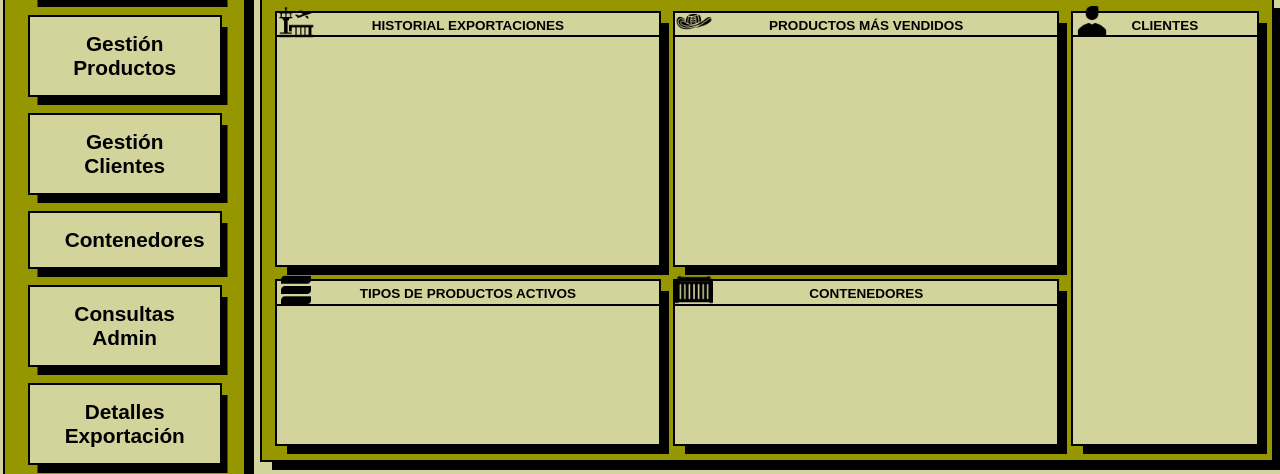
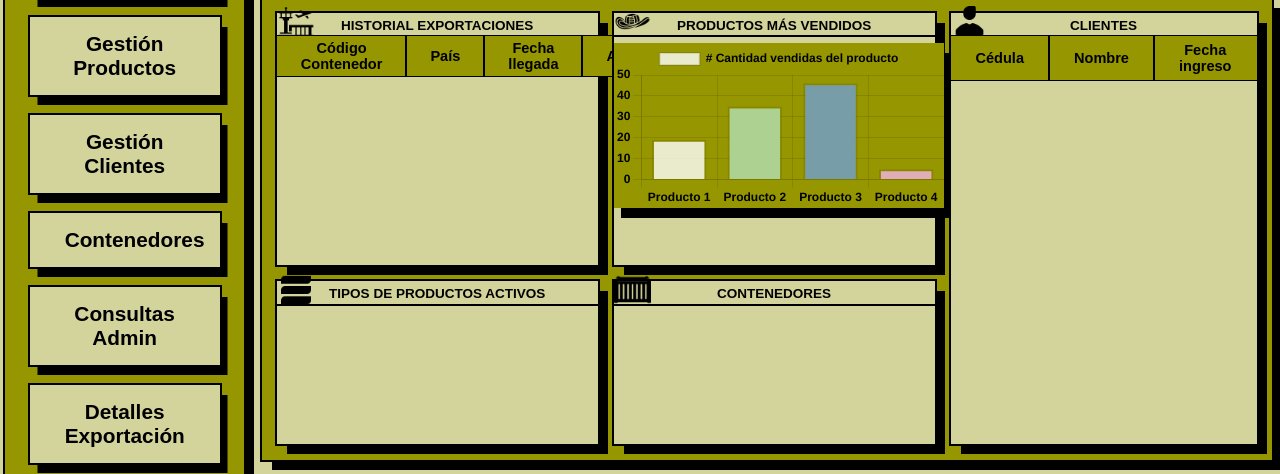
Before and after one commit to EyelessCode/PROYECTO-PANAMA_SOMBREROS, a plain HTML site: page frontend/public/view/admin/home.html in a window 1280 px wide. Shown: the part 169-643 px from the top of the page. Drawn offline with nearby package versions, Linux system fonts and the light colour scheme; a web font is replaced by a local one.

Commit message:
Add dashboard tables and sales chart to admin home
Introduced export history and clients tables, and added a bar chart for most sold products on the admin dashboard. Updated CSS for new table and chart styles, and included Chart.js with a new util.js script to render the sales chart.

```diff
--- a/frontend/public/static/css/admin/home.css
+++ b/frontend/public/static/css/admin/home.css
@@ -21,7 +21,7 @@
 }
 
 .contenedorDashboard div{
-    box-shadow: 10px 10px black;
+    /* box-shadow: 10px 10px black; */
     position: relative;
 }
 
@@ -76,6 +76,40 @@
     grid-row: span 3/span 3;
     outline: 2px solid black;
     background-color: rgb(211, 211, 156);
+    box-shadow: 10px 10px black;
+
+}
+
+.board-histExporta .tabla-expo{
+    font-size: 0.7em;
+
+}
+
+.board-histExporta .tabla-expo table{
+    margin-top: 3.5px;
+    border-collapse: collapse;
+    width: 100%;
+}
+
+.tabla-expo table thead tr th{
+    background-color: rgb(150, 150, 0);
+    padding: 6px 24px;
+}
+
+.tabla-expo table thead tr th,
+.tabla-expo table tbody tr td{
+    text-align: center;
+    padding: 4.1px 24px;
+    outline: 0.2px solid black;
+}
+
+.tabla-expo table tbody tr td{
+    font-size: 0.7em;
+}
+
+.tabla-expo table tbody tr:nth-child(even){
+    background-color: rgb(165, 165, 121);
+    font-weight: bolder;
 }
 
 .contenedorDashboard .board-products-masVendidos{
@@ -84,6 +118,22 @@
     grid-column-start: 3;
     outline: 2px solid black;
     background-color: rgb(211, 211, 156);
+    box-shadow: 10px 10px black;
+}
+
+.board-products-masVendidos .grafico-board{
+    display: flex;
+    justify-content: center;
+    align-items: center;
+    width: 330px;
+    margin: 10px auto 0;
+    box-shadow: 7px 10px black;
+}
+
+.grafico-board #grafico-bar-vendidos{
+    /* height: auto; */
+    background-color: rgb(150, 150, 0);
+
 }
 
 .contenedorDashboard .board-clientes{
@@ -91,6 +141,43 @@
     grid-column-start: 5;
     outline: 2px solid black;
     background-color: rgb(211, 211, 156);
+    box-shadow: 10px 10px black;
+
+}
+
+.board-clientes .tabla-clientes{
+    font-size: 0.7em;
+
+}
+
+.board-clientes .tabla-clientes table{
+    margin-top: 3.5px;
+    border-collapse: collapse;
+    width: 100%;
+}
+
+.tabla-clientes table thead tr th,
+.tabla-clientes table tbody tr td{
+    padding: 6px 25px;
+    outline: 0.2px solid black;
+    width: 100%;
+    text-align: center;
+}
+
+.tabla-clientes table thead tr th{
+    background-color: rgb(150, 150, 0);
+
+
+}
+
+.tabla-clientes table tbody tr td{
+    font-size: 0.7em;
+
+}
+
+.tabla-clientes table tbody tr:nth-child(even){
+    background-color: rgb(165, 165, 121);
+    font-weight: bolder;
 }
 
 .contenedorDashboard .board-tipoSombrero{
@@ -99,6 +186,8 @@
     grid-row-start: 4;
     outline: 2px solid black;
     background-color: rgb(211, 211, 156);
+    box-shadow: 10px 10px black;
+
 }
 
 .contenedorDashboard .board-contenedores{
@@ -108,4 +197,6 @@
     grid-row-start: 4;
     outline: 2px solid black;
     background-color: rgb(211, 211, 156);
+    box-shadow: 10px 10px black;
+
 }
--- /dev/null
+++ b/frontend/public/static/js/admin/home/util.js
@@ -0,0 +1,38 @@
+const ctx = document.getElementById('grafico-bar-vendidos');
+
+Chart.defaults.color = 'black'
+Chart.defaults.font.weight="bolder"
+new Chart(ctx, {
+    type: 'bar',
+    data: {
+        labels: ['Producto 1', 'Producto 2',
+            'Producto 3', 'Producto 4'],
+        datasets: [{
+            label: '# Cantidad vendidas del producto',
+            data: [19,35,46,5],
+            borderWidth: 2,
+            backgroundColor: ['rgb(255, 255, 255,0.8)','rgb(173, 209, 144)',
+                'rgb(119, 157, 168)','rgb(224, 173, 184)',
+                //? Por si hay otros más
+                'rgb(255, 255, 255,0.8)','rgb(173, 209, 144)',
+                'rgb(119, 157, 168)','rgb(224, 173, 184)'
+            ]
+        }]
+    },
+    options: {
+        scales: {
+            y: {
+                beginAtZero: true,
+                stepSize:5,
+                // ticks:{
+                //     color:'black'
+                // }
+            },
+            x:{
+                // ticks:{
+                //     color:'black'
+                // }
+            }
+        }
+    }
+});
--- a/frontend/public/view/admin/home.html
+++ b/frontend/public/view/admin/home.html
@@ -11,6 +11,8 @@
             href="../../static/img/icon/icon-dashboard.ico" type="image/x-icon"> <!--? Ruta Test -->
         <link rel="stylesheet" href="../../static/css/admin/style.css"> <!--? Ruta Test -->
         <link rel="stylesheet" href="../../static/css/admin/home.css"> <!--? Ruta Test -->
+        <script defer src="https://cdn.jsdelivr.net/npm/chart.js"></script>
+        <script defer src="../../static/js/admin/home/util.js"></script> <!--? Ruta Test -->
         <title>Dashboard | Administración</title>
     </head>
     <body>
@@ -62,6 +64,23 @@
                 </span>
                 <h4>Historial Exportaciones</h4>
                 <div class="line"></div>
+                <div class="tabla-board tabla-expo">
+                    <table>
+                        <thead>
+                            <tr>
+                                <th>Código Contenedor</th>
+                                <th>País</th>
+                                <th>Fecha llegada</th>
+                                <th>Activo</th>
+                            </tr>
+                        </thead>
+                        <tbody>
+                            <!--* dinámicoo -->
+                            <!--? ejemploo  -->
+                        </tbody>
+                        <!--? máixmo 8 filas (con encabezado) -->
+                    </table>
+                </div>
             </div>
 
             <div class="board-products-masVendidos">
@@ -71,7 +90,9 @@
                 </span>
                 <h4>Productos más vendidos</h4>
                 <div class="line"></div>
-
+                <div class="grafico-board contenedor-vendiGrafico">
+                    <canvas id="grafico-bar-vendidos"></canvas>
+                </div>
             </div>
 
             <div class="board-clientes">
@@ -81,7 +102,22 @@
                 </span>
                 <h4>Clientes</h4>
                 <div class="line"></div>
-
+                <div class="tabla-board tabla-clientes">
+                    <table>
+                        <thead>
+                            <tr>
+                                <th>Cédula</th>
+                                <th>Nombre</th>
+                                <th>Fecha ingreso</th>
+                            </tr>
+                        </thead>
+                        <tbody>
+                            <!--* dinámicoo -->
+                            <!--? ejemploo  -->
+                        </tbody>
+                        <!--? máixmo 13 filas (con encabezado) -->
+                    </table>
+                </div>
             </div>
 
             <div class="board-tipoSombrero">
```
